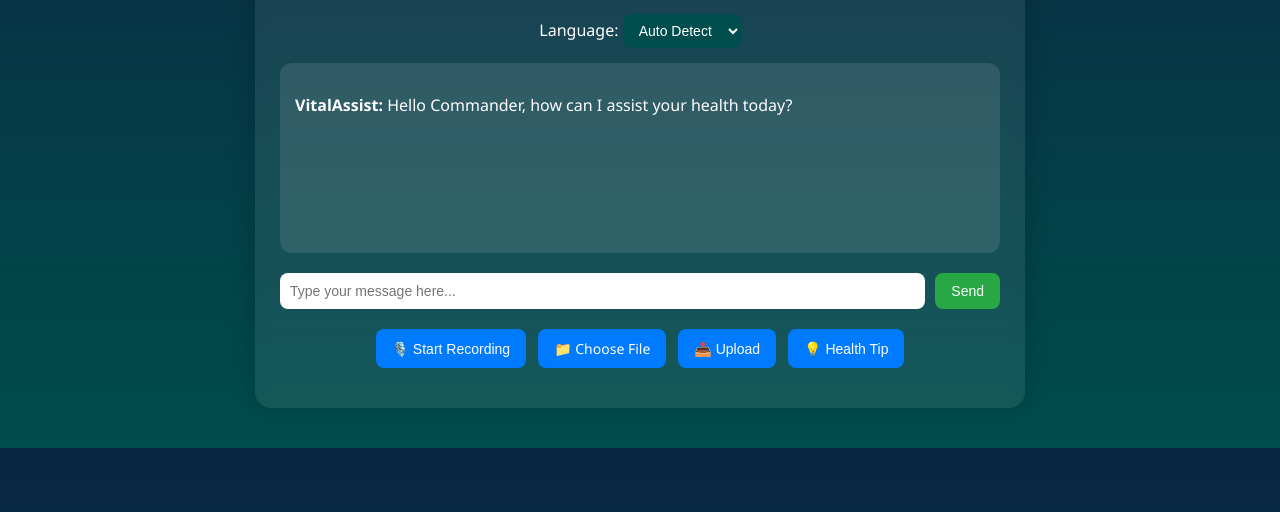
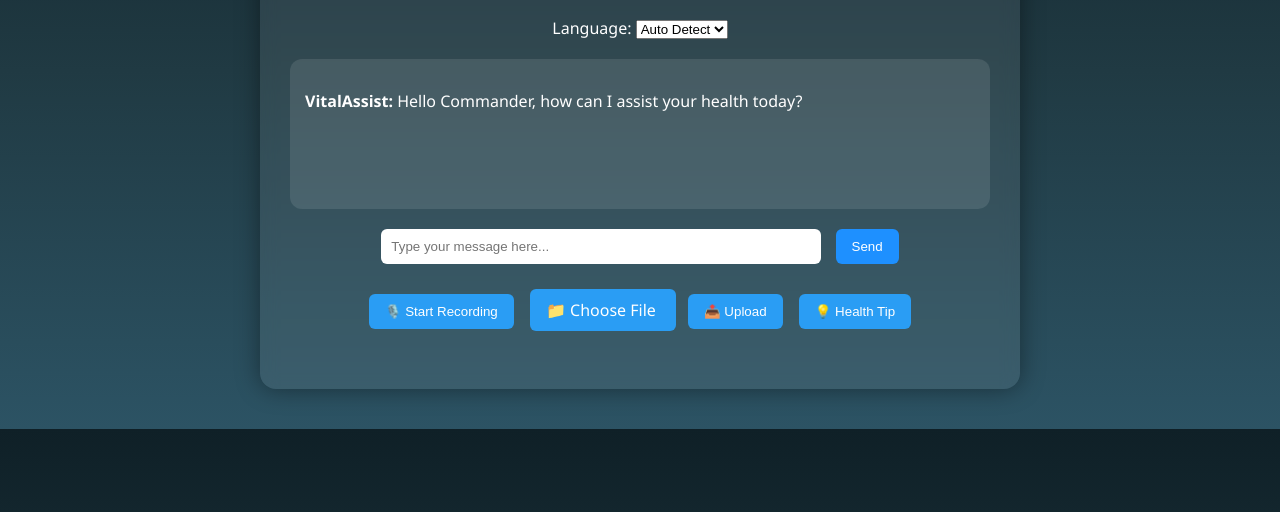
Before and after one commit to VitalAssist/VitalAssist-website, a plain HTML site: page index.html in a window 1280 px wide. Shown: the part 288-800 px from the top of the page. Drawn offline with Linux system fonts and the light colour scheme; a script that the page names is missing.

Commit message:
Add files via upload

```diff
--- a/style.css
+++ b/style.css
@@ -1,119 +1,60 @@
+
 body {
-  background: linear-gradient(to bottom, #0a2540, #004d4d);
+  margin: 0;
   font-family: 'Segoe UI', sans-serif;
-  margin: 0;
-  padding: 0;
+  background: linear-gradient(to bottom, #0f2027, #203a43, #2c5364);
   color: white;
 }
-
 .container {
-  max-width: 720px;
+  max-width: 700px;
   margin: 40px auto;
-  padding: 25px;
-  background-color: rgba(255, 255, 255, 0.08);
+  padding: 30px;
+  background: rgba(255, 255, 255, 0.08);
+  backdrop-filter: blur(8px);
   border-radius: 16px;
-  backdrop-filter: blur(6px);
-  box-shadow: 0 0 25px rgba(0, 0, 0, 0.2);
+  box-shadow: 0 0 25px rgba(0, 0, 0, 0.4);
 }
-
 .header {
   text-align: center;
-  margin-bottom: 20px;
 }
-
-.header img {
-  max-width: 180px;
-}
-
 .slogan {
   font-style: italic;
-  color: #ccc;
-  margin-top: 10px;
+  margin-top: 8px;
 }
-
-.language-select {
+.language-select, .chat-input, .chat-buttons {
+  margin: 20px 0;
   text-align: center;
-  margin-bottom: 15px;
 }
-
-.language-select select {
-  padding: 8px 12px;
-  border-radius: 8px;
-  border: none;
-  background-color: #004d4d;
-  color: white;
-  font-size: 14px;
-}
-
 .chat-window {
   background: rgba(255, 255, 255, 0.1);
+  border-radius: 12px;
   padding: 15px;
-  border-radius: 12px;
-  min-height: 160px;
-  overflow-y: auto;
-  margin-bottom: 20px;
+  min-height: 120px;
 }
-
-.chat-buttons {
-  display: flex;
-  flex-wrap: wrap;
-  justify-content: center;
-  gap: 12px;
-  margin-bottom: 15px;
+.chat-input input {
+  width: 60%;
+  padding: 10px;
+  border-radius: 6px;
+  border: none;
 }
-
+.chat-input button {
+  padding: 10px 16px;
+  margin-left: 10px;
+  border: none;
+  border-radius: 6px;
+  background: #1e90ff;
+  color: white;
+}
 .chat-buttons button,
-.chat-buttons .file-upload {
-  background-color: #007bff;
+.chat-buttons label {
+  margin: 10px 6px;
+  padding: 10px 16px;
+  border: none;
+  border-radius: 6px;
+  background: #2a9df4;
   color: white;
-  padding: 10px 16px;
-  border-radius: 8px;
-  font-size: 14px;
-  border: none;
   cursor: pointer;
 }
-
-.chat-buttons button:hover,
-.chat-buttons .file-upload:hover {
-  background-color: #0056b3;
-}
-
-.file-upload input[type="file"] {
+.file-upload input {
   display: none;
 }
-
-.chat-input {
-  display: flex;
-  gap: 10px;
-  margin-bottom: 20px;
-}
-
-.chat-input input[type="text"] {
-  padding: 10px;
-  border-radius: 8px;
-  border: none;
-  flex: 1;
-  font-size: 14px;
-}
-
-.chat-input button {
-  background-color: #28a745;
-  color: white;
-  padding: 10px 16px;
-  border-radius: 8px;
-  border: none;
-  font-size: 14px;
-  cursor: pointer;
-}
-
-.chat-input button:hover {
-  background-color: #218838;
-}
-
-@media screen and (max-width: 600px) {
-  .chat-buttons,
-  .chat-input {
-    flex-direction: column;
-    align-items: stretch;
-  }
-}
```
